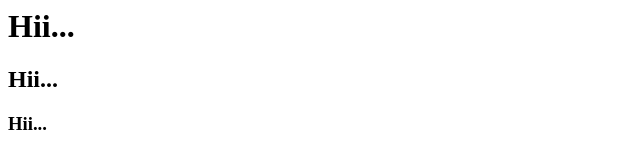
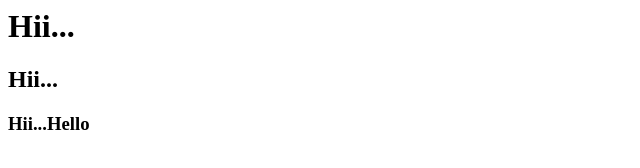
Before and after one commit to Pritesh041/Demo, a plain HTML site: page index.html in a window 1280 px wide. Shown: the full height of the page, 0-640 px from the left. Drawn offline with Linux system fonts and the light colour scheme.

Commit message:
Add hello.

```diff
--- a/index.html
+++ b/index.html
@@ -1,3 +1,3 @@
 <h1>Hii...</h1>
 <h2>Hii...</h2>
-<h3>Hii...</h3>
+<h3>Hii...Hello</h3>
```
